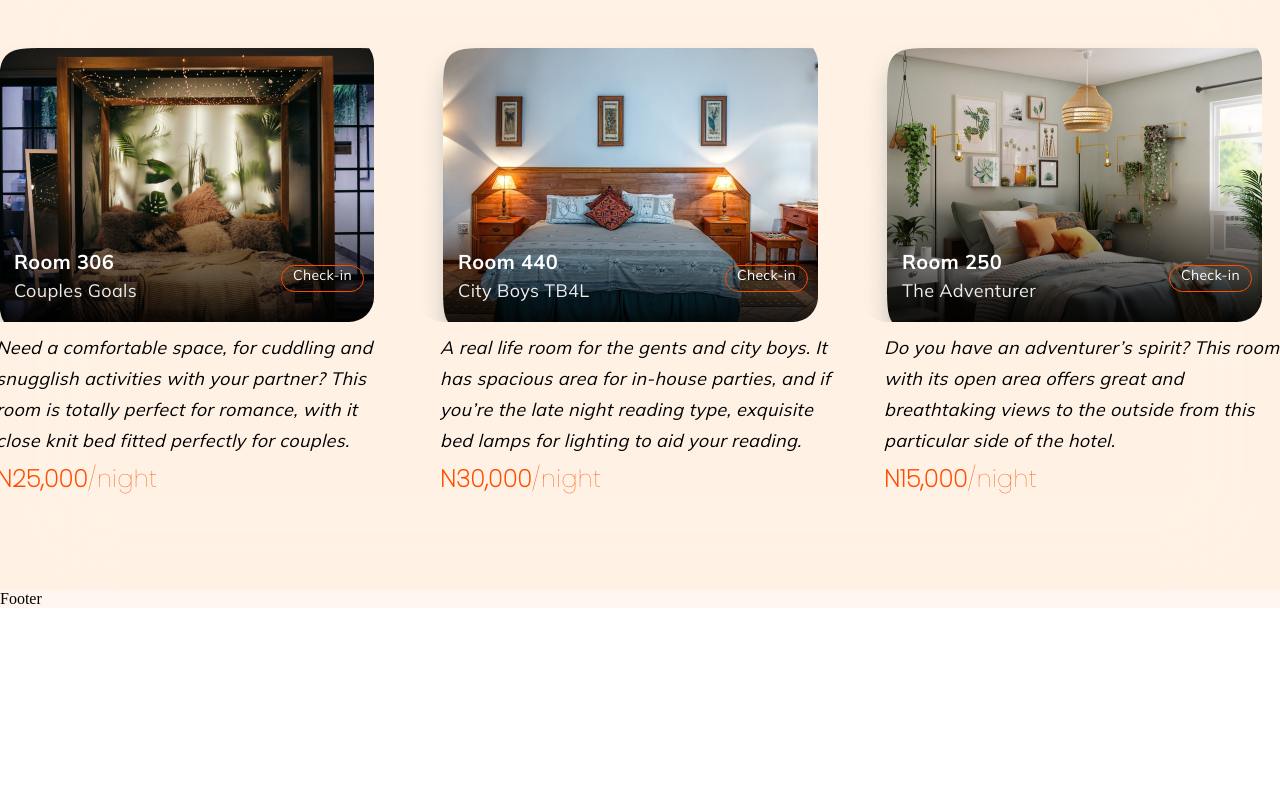
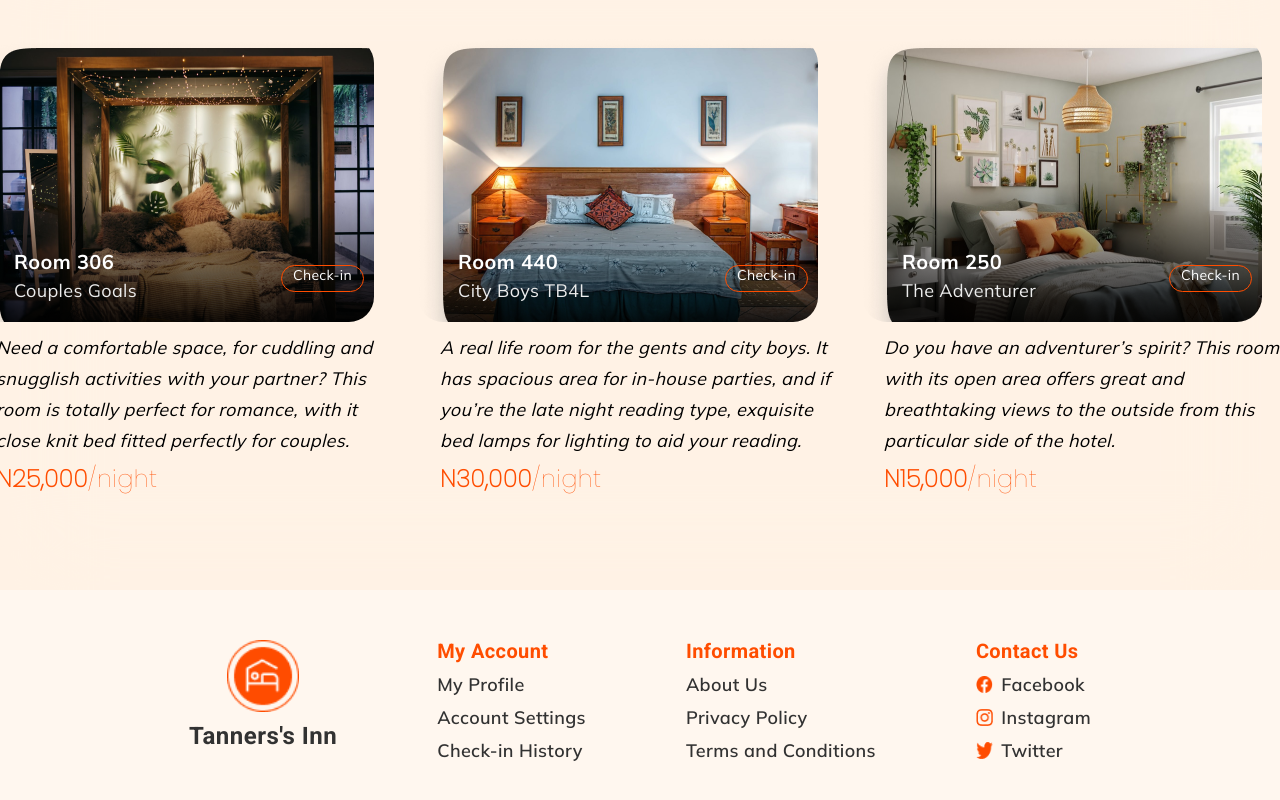
Before and after one commit to Fificode/react-tanners-inn-app, a React (Create React App) app: page / in a window 1280 px wide. Shown: the part 1660-2460 px from the top of the page. Before the commit the page ends 2268 px from the top, so only its background shows below. Built offline with nearby package versions, Linux system fonts and the light colour scheme.

Commit message:
first commit

```diff
--- a/src/components/about/about.css
+++ b/src/components/about/about.css
@@ -79,3 +79,13 @@ align-items: center;
 }
 
 }
+@media screen and (max-width: 550px){
+    .tanners__about-heading h2 {
+       font-size: 40px;
+        line-height: 50px;
+           }
+    .tanners__about-section h3 {
+        font-size: 38px;
+        line-height: 50px;
+            }
+}
--- a/src/components/room/room.css
+++ b/src/components/room/room.css
@@ -116,4 +116,28 @@ height: 250px;
 
 
 }
+.tanners__room-description p {
+
+    font-size: 15px;
+    line-height: 25px;
+
+}
+
+.tanners__room-description h3 {
+    font-size: 20px;
+    line-height: 32px;
+
+}
+.tanners__room-numtype h1 {
+
+    font-size: 19px;
+    line-height: 21px;
+
+}
+
+.tanners__room-numtype h2 {
+    font-size: 15px;
+    line-height: 20px;
+
+}
     }
--- a/src/containers/footer/Footer.jsx
+++ b/src/containers/footer/Footer.jsx
@@ -1,8 +1,39 @@
 import React from 'react'
 import './footer.css';
+import logo from '../../images/logo.png'
+import twitter from '../../images/twitter-icon.png'
+import facebook from '../../images/fb-icon.png'
+import instagram from '../../images/ig-icon.png'
 const Footer = () => {
   return (
-    <div>Footer</div>
+    <div className="tanners__footer">
+<div className="tanners__footer-overall_container">
+  <div className='tanners__footer-first_container'>
+    <div className="tanners__footer-logo_container">
+    <img src={logo} alt="Company's Logo" className='tanners__footer-logo' />
+    </div>
+<h1>Tanners's Inn</h1>
+  </div>
+  <div className='tanners__footer-second_container'>
+    <h2><a href='#'>My Account</a></h2>
+    <p><a href='#'>My Profile</a></p>
+    <p><a href='#'>Account Settings</a></p>
+    <p><a href='#'>Check-in History</a></p>
+  </div>
+  <div className='tanners__footer-third_container'>
+    <h2><a href="#">Information</a></h2>
+    <p><a href="#">About Us</a></p>
+    <p><a href="#"></a>Privacy Policy</p>
+    <p><a href="#">Terms and Conditions</a></p>
+  </div>
+  <div className='tanners__footer-fourth_container'>
+    <h2><a href="#">Contact Us</a></h2>
+    <div className='tanners__footer-socials'><img src={facebook} alt="Facebook logo" /><p><a href="#">Facebook</a></p></div>
+    <div className='tanners__footer-socials'><img src={instagram} alt="Instagram logo" /><p><a href="#">Instagram</a></p></div>
+    <div className='tanners__footer-socials'><img src={twitter} alt="Twitter logo" /><p><a href="#">Twitter</a></p></div>
+  </div>
+</div>
+    </div>
   )
 }
 
--- a/src/containers/footer/footer.css
+++ b/src/containers/footer/footer.css
@@ -0,0 +1,68 @@
+.tanners__footer{
+    display: flex;
+    justify-content: center;
+    margin-top: 50px;
+    padding-bottom: 50px;
+}
+.tanners__footer-overall_container{
+    display: flex;
+    flex-direction: row;
+    justify-content: space-between;
+}
+.tanners__footer-first_container, .tanners__footer-second_container, .tanners__footer-third_container, .tanners__footer-fourth_container{
+    margin: 0 50px;
+}
+.tanners__footer-first_container .tanners__footer-logo_container{
+display: flex;
+justify-content: center;
+}
+.tanners__footer-first_container .tanners__footer-logo{
+    width: 72px;
+    height: 72px;
+}
+.tanners__footer-first_container h1{
+    font-family: 'Roboto',
+    sans-serif;
+   font-weight: 700;
+    font-size: 24px;
+    line-height: 28px;
+    letter-spacing: 0.02em;
+    color: #323232;
+    margin-top: 10px;
+}
+.tanners__footer-second_container h2, .tanners__footer-third_container h2, .tanners__footer-fourth_container h2{
+    font-family:'Roboto',
+    sans-serif ;
+    font-weight: 700;
+    font-size: 20px;
+    line-height: 23px;
+    letter-spacing: 0.02em;
+    color: var(--color-subtext);
+}
+.tanners__footer-second_container p,
+.tanners__footer-third_container p,
+.tanners__footer-fourth_container p{
+    font-family: var(--font-family);
+    font-weight: 600;
+    font-size: 18px;
+    line-height: 23px;
+    letter-spacing: 0.02em;
+    color: #323232;
+
+}
+.tanners__footer-second_container p,
+.tanners__footer-third_container p{
+    margin: 10px 0;
+}
+
+.tanners__footer-fourth_container .tanners__footer-socials{
+    display: flex;
+    flex-direction: row;
+    margin: 10px 0;
+}
+.tanners__footer-fourth_container .tanners__footer-socials img{
+    width: 17.36px;
+    height: 16.73px;
+    margin-right: 8px;
+    margin-top: 3px;
+}
--- a/src/containers/rooms/rooms.css
+++ b/src/containers/rooms/rooms.css
@@ -42,7 +42,7 @@
 
 @media screen and (max-width: 450px){
     .tanners__rooms-heading ul {
-
+        padding-top: 5px;
         list-style-type: none;
 
     }
@@ -53,3 +53,10 @@
 
         }
 }
+@media screen and (max-width: 350px){
+    .tanners__rooms-heading ul li {
+        font-size: 21px;
+        line-height: 22px;
+
+    }
+}
```
